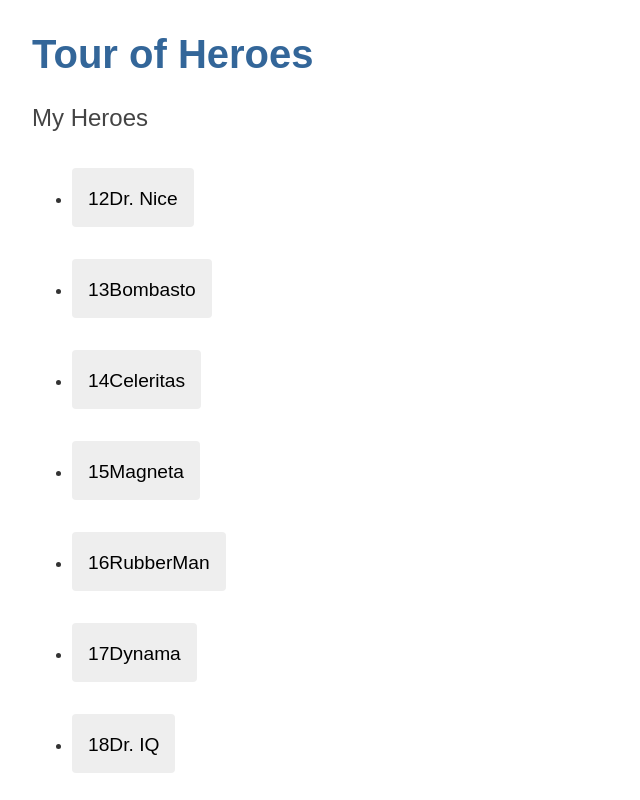
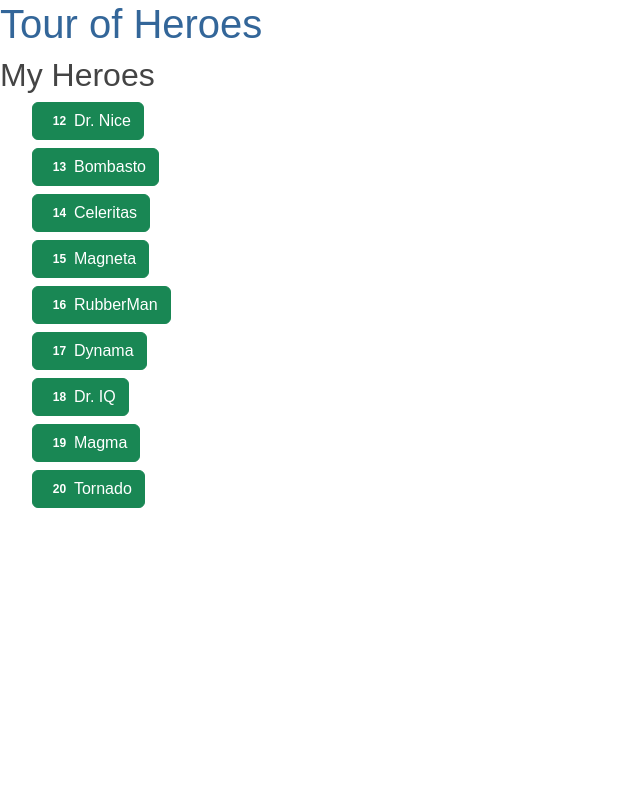
Before and after one commit to Kiiskii/tour-of-heroes, an Angular app: page / in a window 1280 px wide. Shown: the top 800 px of the page, without its empty margins (0-640 px from the left). Built offline with nearby package versions, Linux system fonts and the light colour scheme.

Commit message:
Install bootstrap and change style of buttons

```diff
--- a/angular.json
+++ b/angular.json
@@ -18,14 +18,15 @@
             "main": "src/main.ts",
             "polyfills": "src/polyfills.ts",
             "tsConfig": "tsconfig.app.json",
-            "assets": [
-              "src/favicon.ico",
-              "src/assets"
+            "assets": ["src/favicon.ico", "src/assets"],
+            "styles": [
+              "src/styles.css",
+              "./node_modules/bootstrap/dist/css/bootstrap.min.css"
             ],
-            "styles": [
-              "src/styles.css"
-            ],
-            "scripts": []
+            "scripts": [
+              "./node_modules/@popperjs/core/dist/umd/popper.min.js",
+              "./node_modules/bootstrap/dist/js/bootstrap.min.js"
+            ]
           },
           "configurations": {
             "production": {
@@ -85,13 +86,8 @@
             "polyfills": "src/polyfills.ts",
             "tsConfig": "tsconfig.spec.json",
             "karmaConfig": "karma.conf.js",
-            "assets": [
-              "src/favicon.ico",
-              "src/assets"
-            ],
-            "styles": [
-              "src/styles.css"
-            ],
+            "assets": ["src/favicon.ico", "src/assets"],
+            "styles": ["src/styles.css"],
             "scripts": []
           }
         }
--- a/package.json
+++ b/package.json
@@ -18,6 +18,8 @@
     "@angular/platform-browser": "^14.2.0",
     "@angular/platform-browser-dynamic": "^14.2.0",
     "@angular/router": "^14.2.0",
+    "@popperjs/core": "^2.11.6",
+    "bootstrap": "^5.2.3",
     "rxjs": "~7.5.0",
     "tslib": "^2.3.0",
     "zone.js": "~0.11.4"
--- a/src/app/component/heroes/heroes.component.html
+++ b/src/app/component/heroes/heroes.component.html
@@ -4,6 +4,7 @@
     <button
       [class.selected]="hero === selectedHero"
       type="button"
+      class="btn btn-success"
       (click)="onSelect(hero)"
     >
       <span class="badge">{{ hero.id }}</span>
--- a/src/styles.css
+++ b/src/styles.css
@@ -20,7 +20,13 @@ button {
   color: #333;
   font-family: Cambria, Georgia, serif;
 }
-button {
+li {
+  list-style: none;
+}
+.btn {
+  margin-bottom: 0.5rem;
+}
+/* button {
   background-color: #eee;
   border: none;
   border-radius: 4px;
@@ -40,7 +46,7 @@ button:disabled {
   background-color: #eee;
   color: #aaa;
   cursor: auto;
-}
+} */
 
 /* everywhere else */
 * {
```
Also changed, not shown: 1 other file (tests, documents, lock files or other folders).
